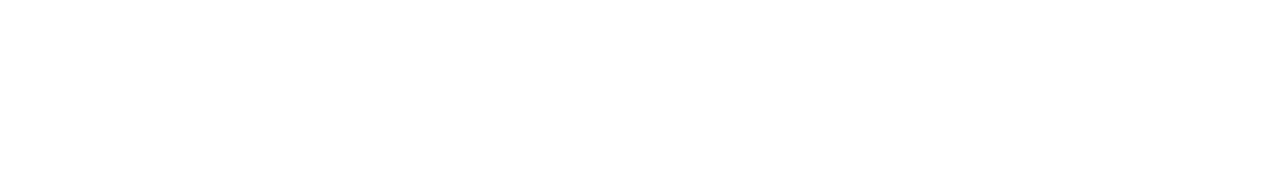
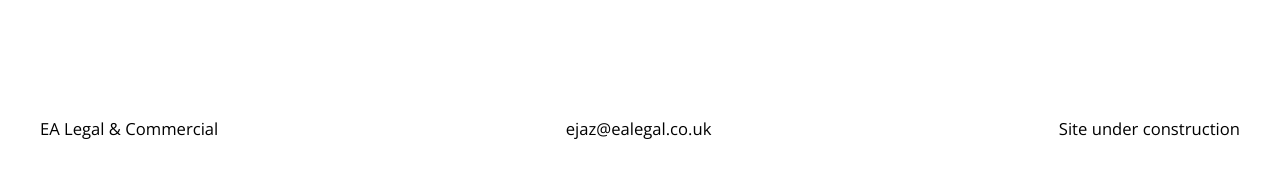
Before and after one commit to ealegaltech/ealegal.github.io, a plain HTML site: page index.html in a window 1280 px wide. Drawn offline with nearby package versions, Linux system fonts and the light colour scheme; files that its build step writes are made by us from their sources.

Commit message:
under contruction text

```diff
--- a/index.html
+++ b/index.html
@@ -16,7 +16,11 @@
 <body class="lock-screen">
 
 <div class="container">
+<p>EA Legal & Commercial</p>
+<p>ejaz@ealegal.co.uk</p>
+<p>Site under construction</p>
 
+</div>
 
 
 </body>
```
